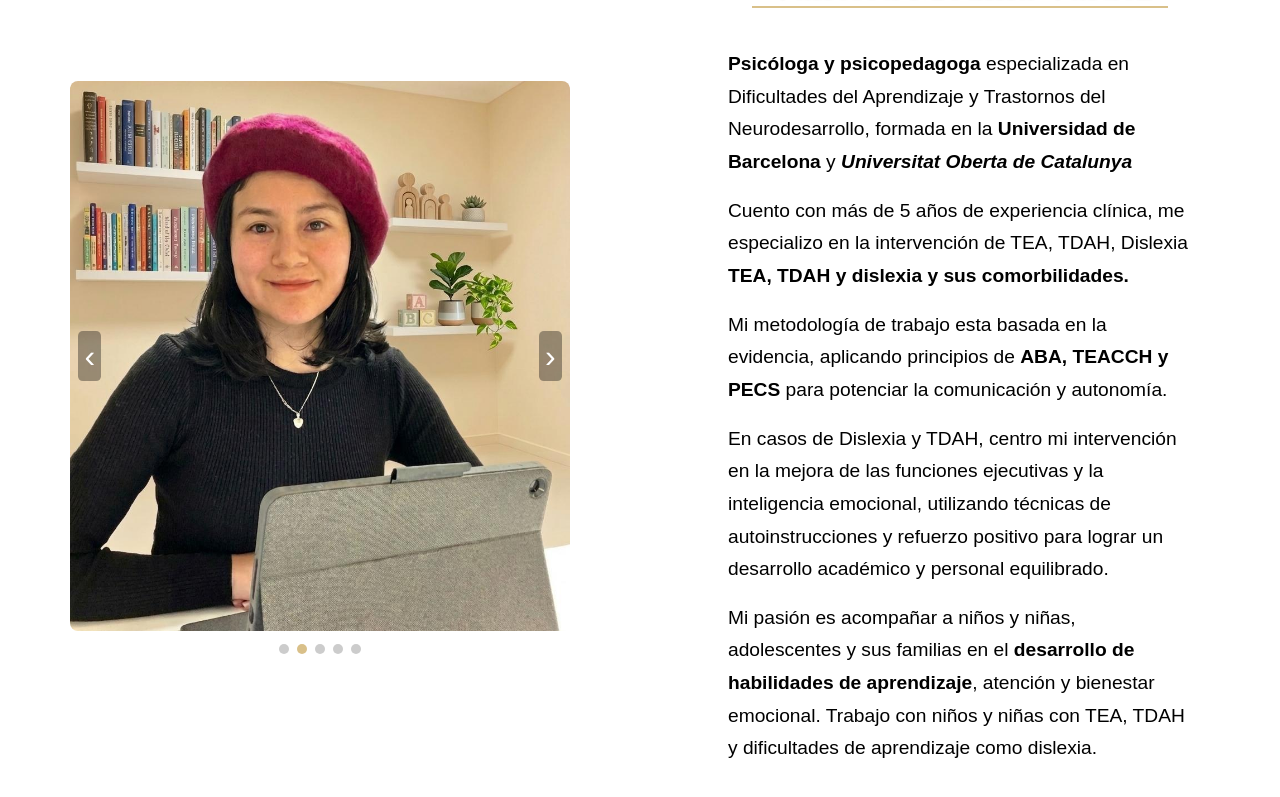
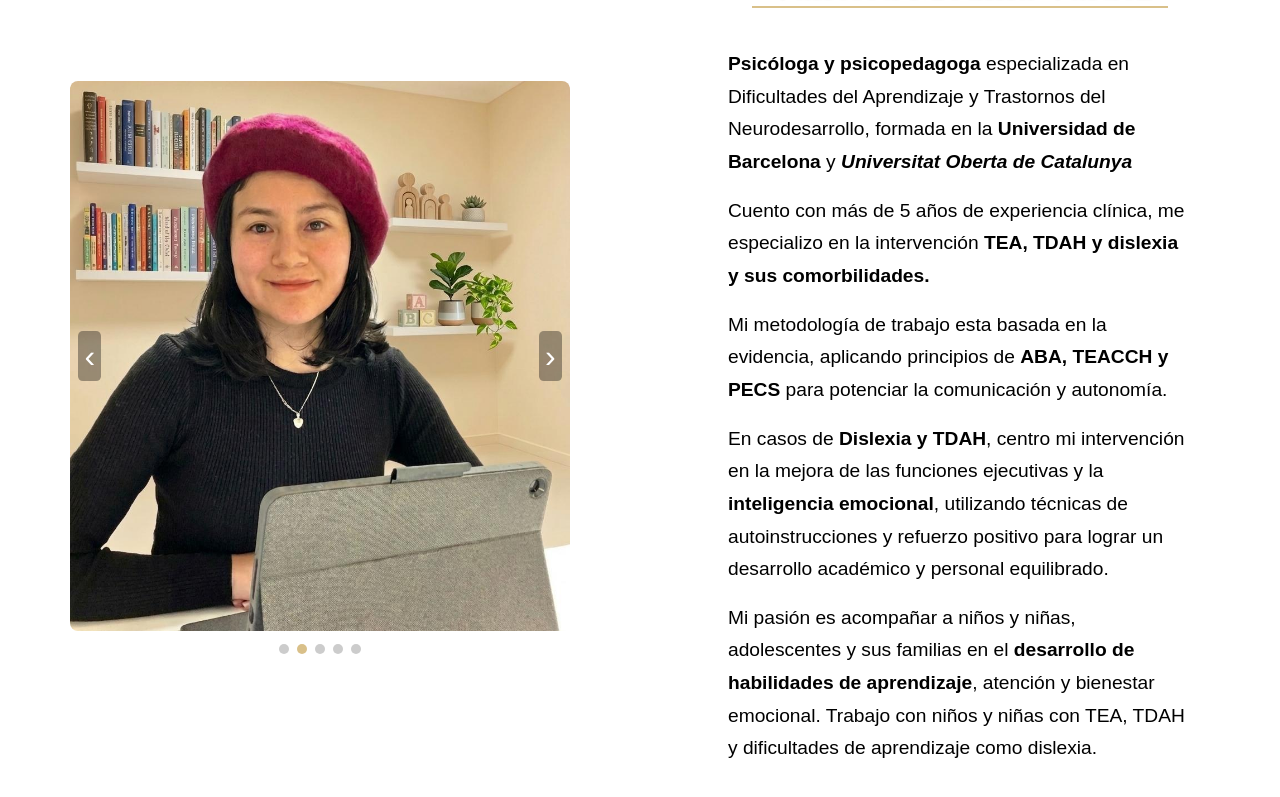
Before and after one commit to JESUS323DEV/VanessaV2, a React (Vite) app in the folder VanessaV2/: page / in a window 1280 px wide. Shown: the part 1184-1981 px from the top of the page. Built offline with nearby package versions, Linux system fonts and the light colour scheme; a web font is replaced by a local one.

Commit message:
fix: ajustes menores en sección aboutMe

```diff
--- a/VanessaV2/src/sections/AboutMe.jsx
+++ b/VanessaV2/src/sections/AboutMe.jsx
@@ -57,14 +57,14 @@ export default function AboutMe() {
                             <p> <b>Psicóloga y psicopedagoga</b>  especializada en Dificultades del Aprendizaje y Trastornos del Neurodesarrollo,
                                 formada en la <b> Universidad de Barcelona</b> y <i><b>Universitat Oberta de Catalunya</b></i></p>
 
-                            <p>Cuento con más de 5 años de experiencia clínica, me especializo en la intervención de TEA, TDAH, Dislexia   <b>TEA, TDAH y dislexia y sus comorbilidades.</b>
+                            <p>Cuento con más de 5 años de experiencia clínica, me especializo en la intervención <b>TEA, TDAH y dislexia y sus comorbilidades.</b>
                             </p>
 
                             <div className={`accordion-content ${open ? "open" : ""}`}>
                                 <div className="text-content">
                                     <p> Mi metodología de trabajo esta basada en la evidencia, aplicando principios de <b> ABA, TEACCH y PECS</b> para potenciar la comunicación y autonomía. </p>
 
-                                    <p>  En casos de Dislexia y TDAH, centro mi intervención en la mejora de las funciones ejecutivas y la inteligencia emocional, utilizando técnicas de autoinstrucciones y refuerzo positivo para lograr un desarrollo académico y personal equilibrado.</p>
+                                    <p>  En casos de <b>Dislexia y TDAH</b>, centro mi intervención en la mejora de las funciones ejecutivas y la <b>inteligencia emocional</b>, utilizando técnicas de autoinstrucciones y refuerzo positivo para lograr un desarrollo académico y personal equilibrado.</p>
 
                                     <p>  Mi pasión es acompañar a niños y niñas, adolescentes y sus familias en el <b>desarrollo de habilidades de aprendizaje</b>, atención y bienestar emocional. Trabajo con niños y niñas con TEA, TDAH y dificultades de aprendizaje como dislexia.</p>
 
```
